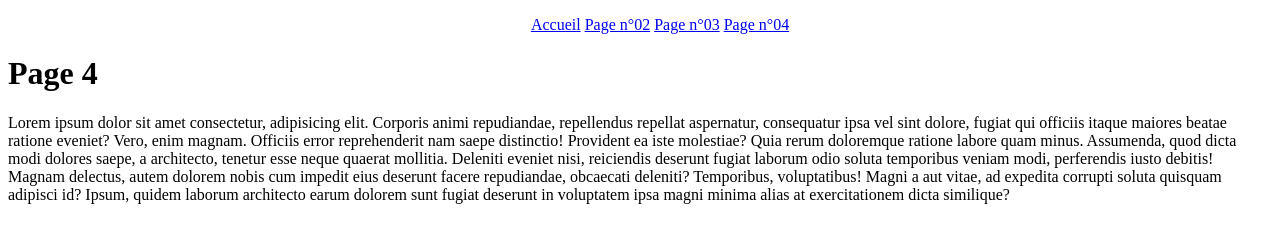
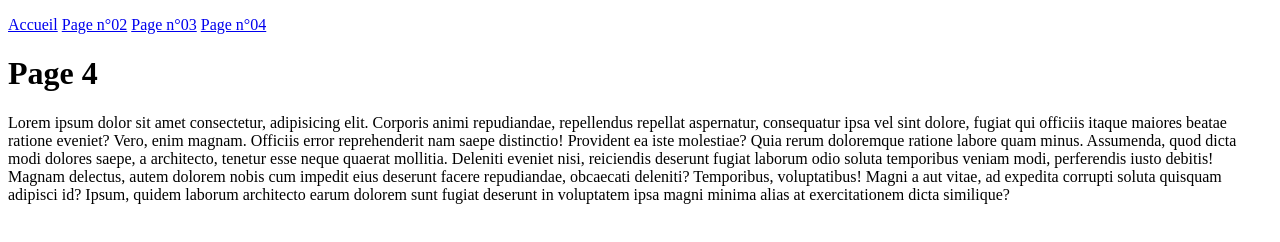
Before and after one commit to thedarkonekiller/CoursHTML, a plain HTML site: page TP n°1 - Les éléments textuels/page4.html in a window 1280 px wide. Drawn offline with Linux system fonts and the light colour scheme.

Commit message:
correction tp 1

```diff
--- a/TP n°1 - Les éléments textuels/page4.html
+++ b/TP n°1 - Les éléments textuels/page4.html
@@ -1,5 +1,5 @@
 <!DOCTYPE html>
-<html lang="en">
+<html lang="zxx">
 
 <head>
     <meta charset="UTF-8">
@@ -12,15 +12,12 @@
 <body>
     <header>
 
-        <nav>
-            <ul style="text-align: center;">
-                <li style="display: inline-block;"><a href="./index.html"
-                        title="Retourner à la page d'accueil">Accueil</a></li>
-                <li style="display: inline-block;"><a href="./page2.html" title="allez à la page 2">Page n°02</a></li>
-                <li style="display: inline-block;"><a href="./page3.html" title="allez à la page 3">Page n°03</a></li>
-                <li style="display: inline-block;"><a href="./page4.html" title="allez à la page 4">Page n°04</a></li>
-            </ul>
-        </nav>
+    <p>
+        <a href="./index.html" title="Retourner à la page d'accueil">Accueil</a>
+        <a href="./page2.html" title="allez à la page 2">Page n°02</a>
+        <a href="./page3.html" title="allez à la page 3">Page n°03</a>
+        <a href="#" title="allez à la page 4">Page n°04</a>
+    </p>
     </header>
     <h1>Page 4</h1>
     <p>Lorem ipsum dolor sit amet consectetur, adipisicing elit. Corporis animi repudiandae, repellendus repellat
```
Also changed, not shown: TP n°1 - Les éléments textuels/index.html (+6 -9 lines), TP n°1 - Les éléments textuels/page2.html (+7 -10 lines), TP n°1 - Les éléments textuels/page3.html (+7 -10 lines).
